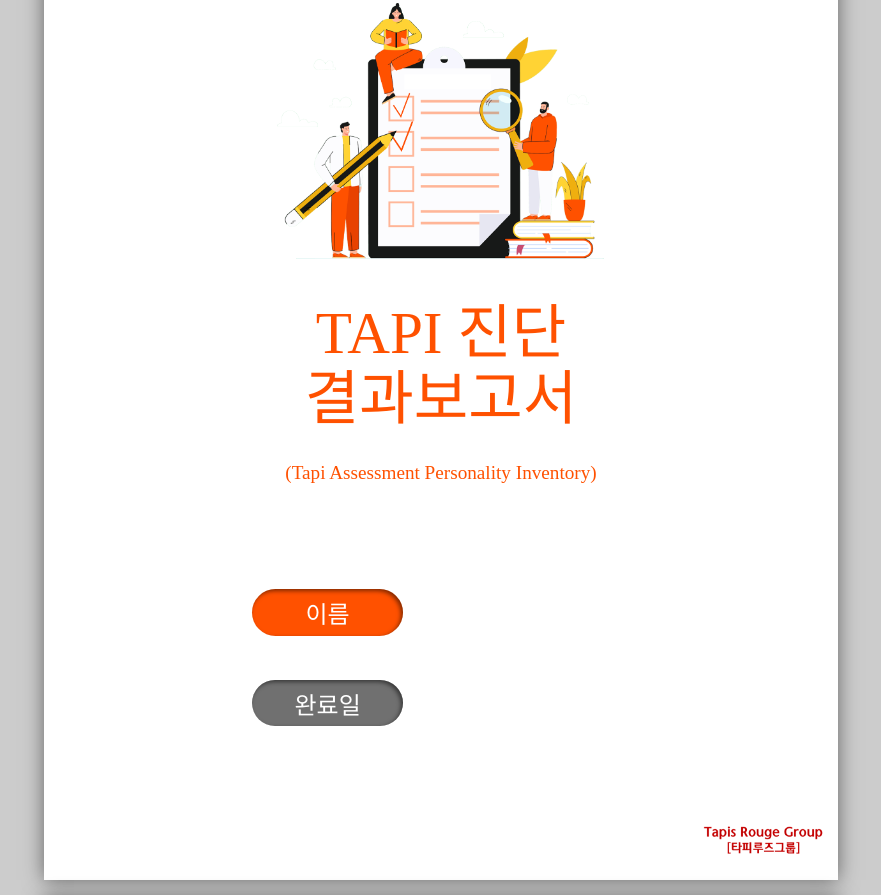
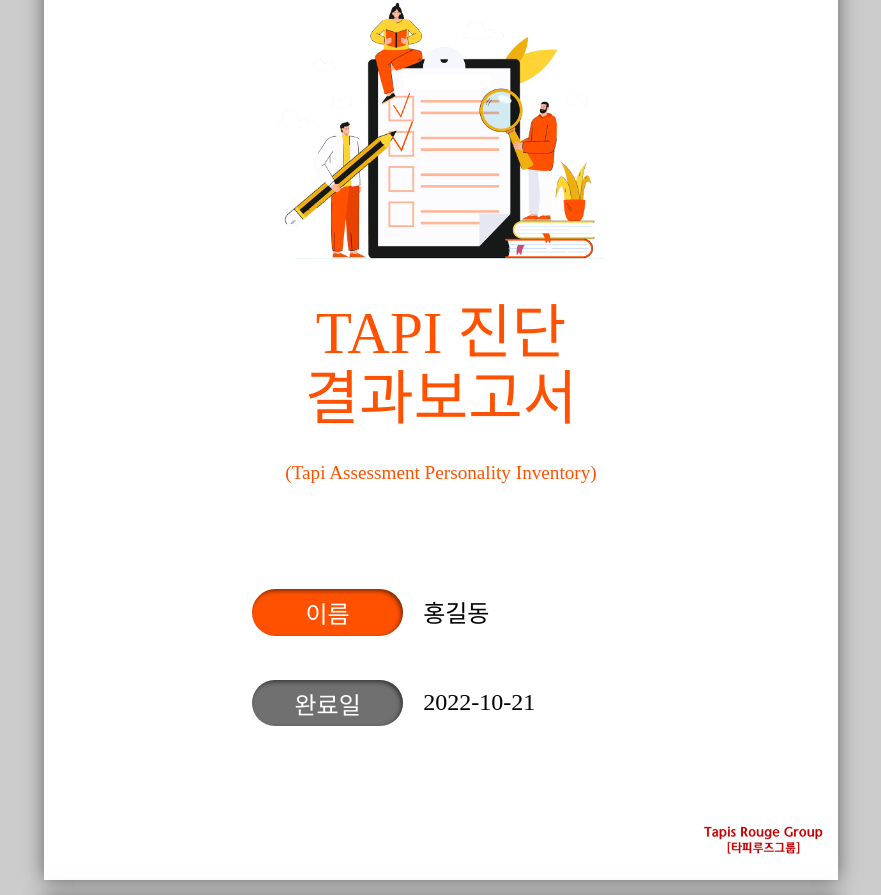
Before and after one commit to stealthit/tapi, a plain HTML site: page pages/docs/docs.html in a window 1280 px wide. Shown: the part 251-1146 px from the top of the page, without its empty margins (199-1080 px from the left). Drawn offline with nearby package versions, Linux system fonts and the light colour scheme; a web font is replaced by a local one.

Commit message:
docs front

```diff
--- a/css/docs.css
+++ b/css/docs.css
@@ -121,6 +121,8 @@ ul,li,p{padding:0;margin:0}
 .tx_red{color:#fe5060}
 .tx_yellow{color:#ffa401}
 
+.word-box{display: inline-block; background-color: #e9e9e9;width:3.86cm;height:0.85cm;}
+
 *,
 *::before,
 *::after {
@@ -189,7 +191,7 @@ background-size:auto 0.93cm;font-size:0}
 .pf-type .pf-type-inner .type-con{background:#fff;font-size:0.938rem;padding:0.55cm;text-align:center}
 .pf-result{display: flex; align-items: center;margin-top: 0.67cm;}
 .pf-result .pf-type .type-con{font-size: 1.2rem;font-family: 'tway';display: flex;align-items: center;gap:0.45cm}
-.pf-result .pf-type .type-con .word-box{display: inline-block; background-color: #e9e9e9;width:3.86cm;height:0.85cm;}
+
 .pf-result .pf-type .type-icon{width: 1.89cm;  height: 1.8cm;}
 .pf-result .pf-type .type-icon div:last-child{left: 12px;  top: 12px;  width: 1.2cm;  height: 0.99cm;}
 .pf-result .pf-type {padding: 0 0.9cm 0 1.19cm;}
@@ -424,6 +426,8 @@ table.tbl04 td:first-child{font-weight:700;font-family: 'Roboto', sans-serif;fon
 #page_intro .intro_partner li:first-child{margin-bottom:1.16cm}
 #page_intro .intro_partner .btn-red{width:4cm;height: 1.24cm;font-size: 1.5rem;font-family:'tway';}
 #page_intro .intro_partner li:last-child .btn-red{background-color: #707070;}
+#page_intro .intro_partner li{display: flex; gap:10px;}
+#page_intro .intro_partner .word-box{height: 45px;width:200px;font-size: 1.5rem;display: inline-flex;align-items: center;padding-left: 10px;color:#000;font-family: 'tway';background-color: #fff;}
 
 #page_intro #page_footer{width:3.95cm;height: 1.15cm; position:absolute;bottom:0.45cm;right:0; background:url("../img/footer-logo.png")no-repeat center/contain ;
   font-size:0}
--- a/pages/docs/docs.html
+++ b/pages/docs/docs.html
@@ -23,8 +23,14 @@
               <li>(Tapi Assessment Personality Inventory)</li>
             </ul>
             <ui class="intro_partner">
-              <li><div class="btn-red">이름</div></li>
-              <li><div class="btn-red">완료일</div></li>
+              <li>
+                <div class="btn-red">이름</div>
+                <span class="word-box">홍길동</span>
+              </li>
+              <li>
+                <div class="btn-red">완료일</div>
+                <span class="word-box">2022-10-21</span>
+              </li>
             </ui>
           </div>
         </div>
```
